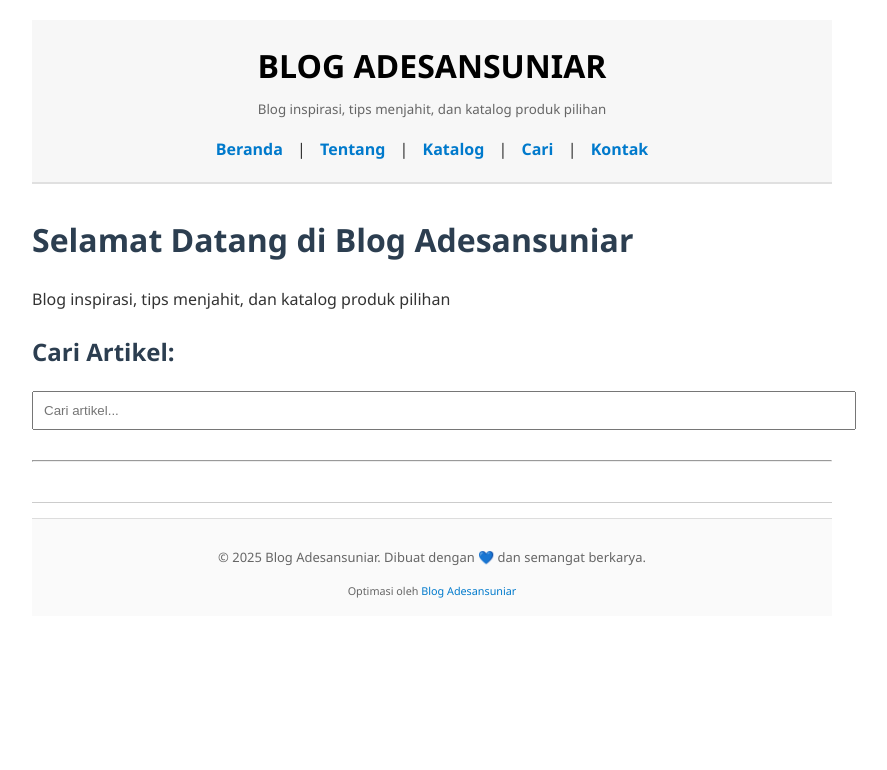
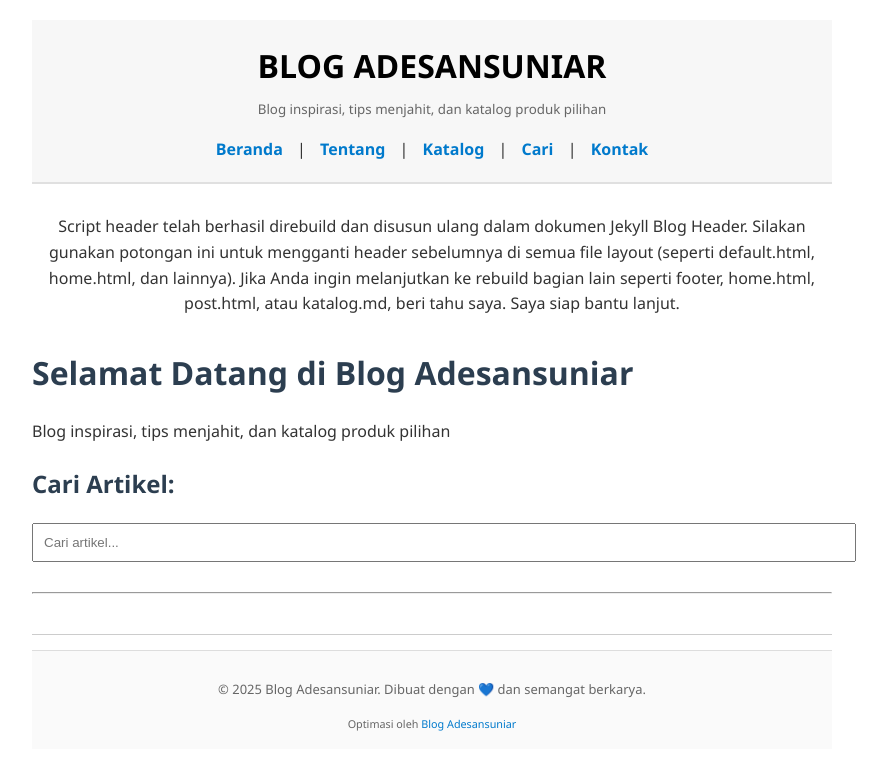
Before and after one commit to adesansuniar/blog-adesansuniar, a Jekyll site: the page built from index.md, in a window 1280 px wide. Shown: the top 770 px of the page, without its empty margins (208-1095 px from the left). Built offline with Jekyll 4.4.1, drawn with Linux system fonts in a browser that asks for light colours.

Commit message:
Update header.html
Revisi header

```diff
--- a/_includes/header.html
+++ b/_includes/header.html
@@ -16,3 +16,6 @@
     <a href="https://wa.me/6288801758800">Kontak</a>
   </nav>
 </header>
+
+
+Script header telah berhasil direbuild dan disusun ulang dalam dokumen Jekyll Blog Header. Silakan gunakan potongan ini untuk mengganti header sebelumnya di semua file layout (seperti default.html, home.html, dan lainnya). Jika Anda ingin melanjutkan ke rebuild bagian lain seperti footer, home.html, post.html, atau katalog.md, beri tahu saya. Saya siap bantu lanjut.
```
